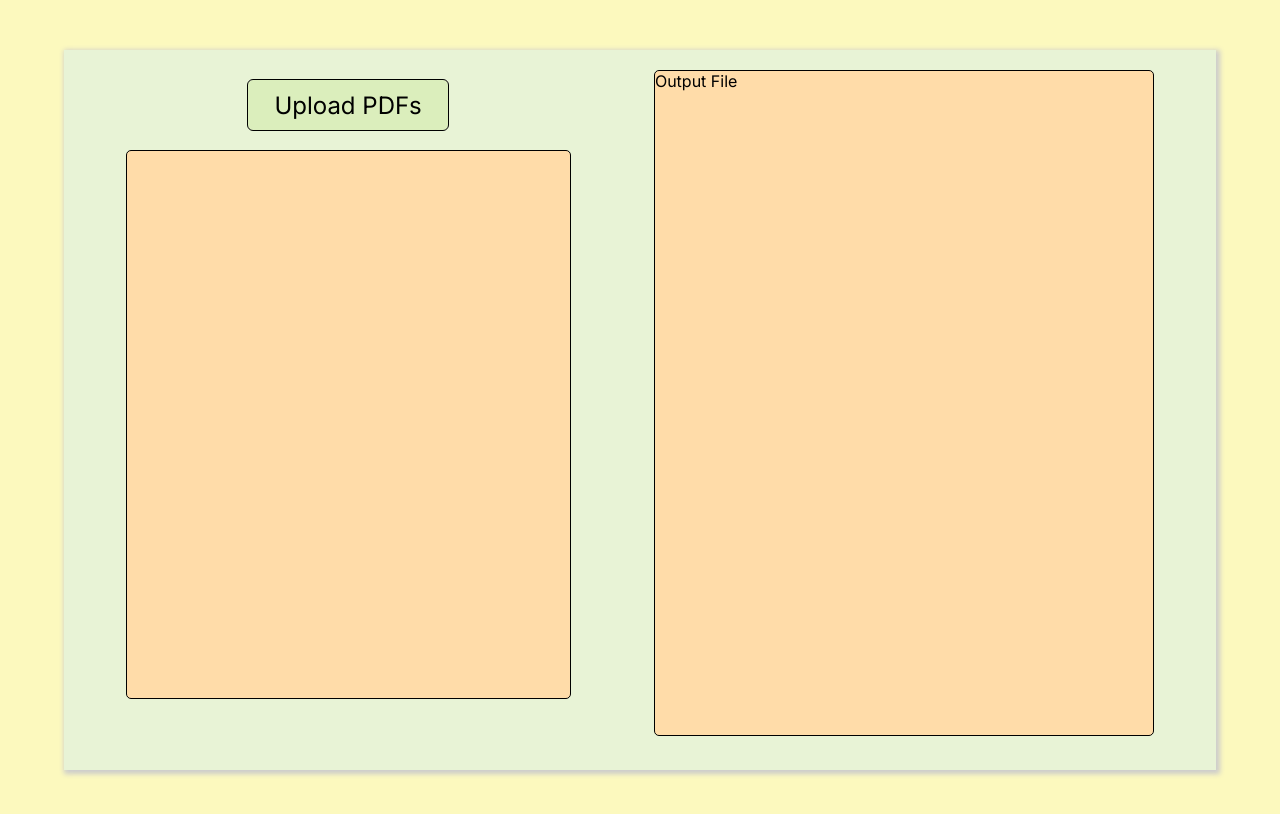
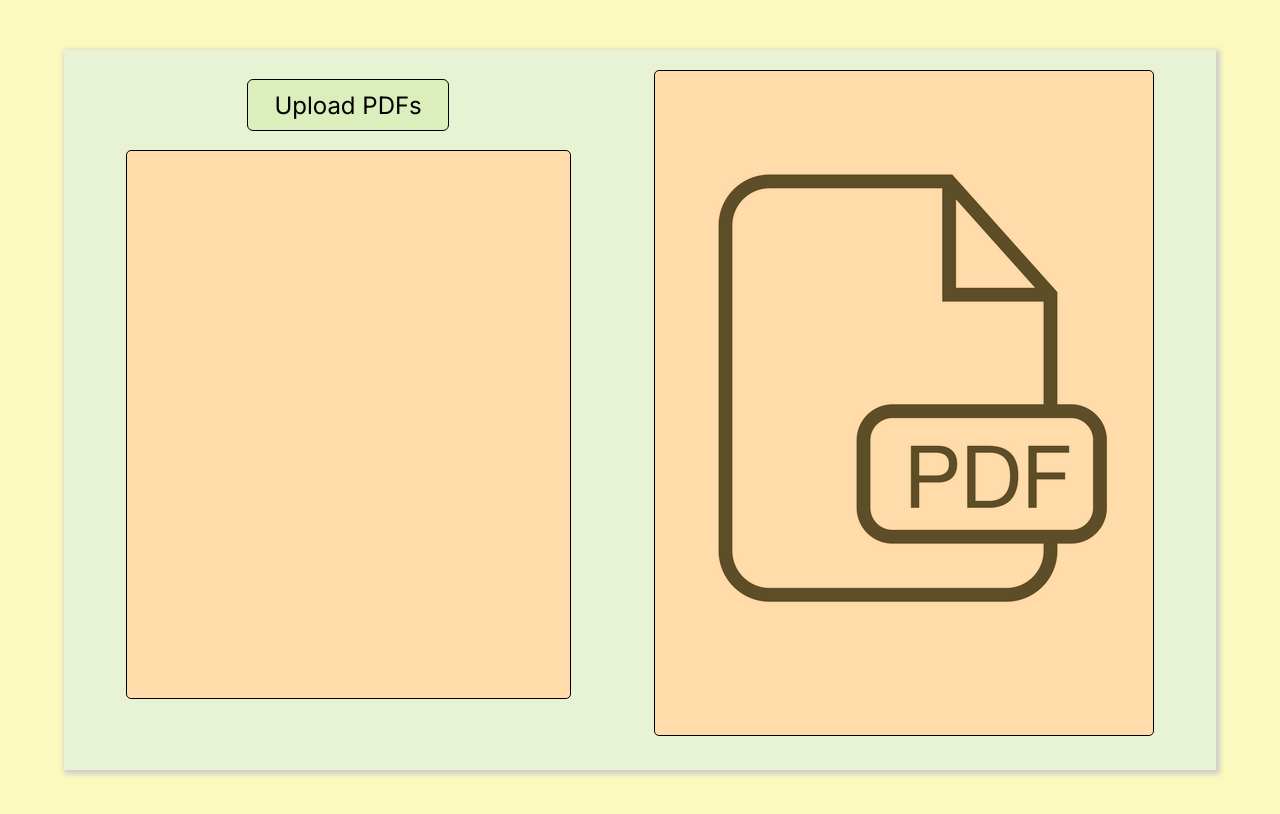
Before and after one commit to Shahid-khanss/pdf-frontend, a React (Vite) app: page / in a window 1280 px wide. Shown: the top 814 px of the page. Built offline with nearby package versions, Linux system fonts and the light colour scheme.

Commit message:
added styles

```diff
--- a/src/PdfCreate.jsx
+++ b/src/PdfCreate.jsx
@@ -1,6 +1,6 @@
 import React, { useEffect } from 'react'
 import { PDFDocument } from 'pdf-lib'
-
+import pdfImage from './PDF-Placeholder.png'
 
 
 
@@ -110,7 +110,9 @@ return (
                 </div>
                 </div>
 
-                <div onClick={createPdf} className="output">{pdfDocState ? <iframe className='pdf-doc' src={pdfDocState} ></iframe> : "Output File"}</div>
+                <div onClick={createPdf} className="output">
+                    {pdfDocState ? <iframe className='pdf-doc' src={pdfDocState} ></iframe> : <img src={pdfImage} alt="image" /> }
+                </div>
         </div>
      );
 }
--- a/src/index.css
+++ b/src/index.css
@@ -43,6 +43,9 @@ body{
   border: 1px solid black;
   background-color: #FFDCA9;
   border-radius: 5px;
+  display: flex;
+  align-items: center;
+  justify-content: center;
  }
 
  .input-container{
@@ -115,3 +118,13 @@ body{
   height: 100%;
   width: 100%;
  }
+
+
+
+/*
+mix blend mode filter
+*/
+.output img{
+  border-radius: 5px;
+  mix-blend-mode: multiply;
+ }
```
Also changed, not shown: src/PDF-Placeholder.png (added).
